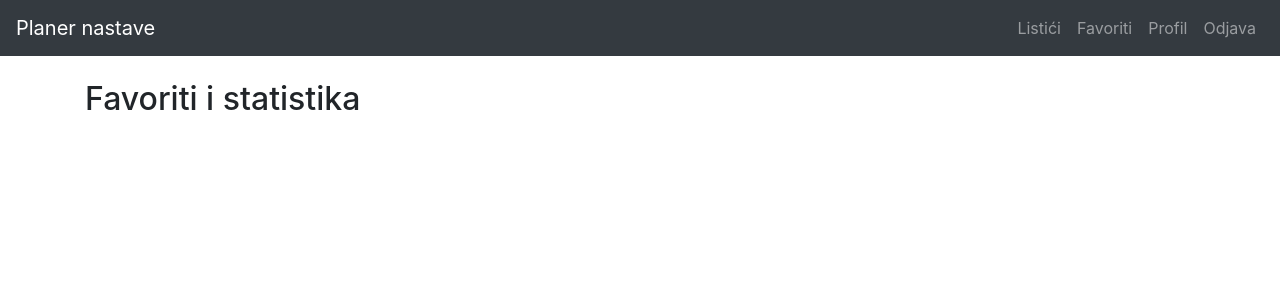
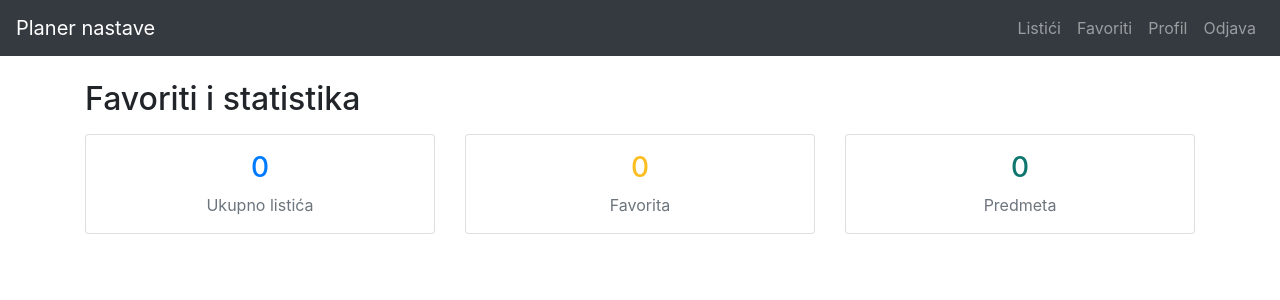
Before and after one commit to mputanecc-cloud/planer-nastave, a Vue app: page /favoriti in a window 1280 px wide. Shown: the top 300 px of the page. Built offline with nearby package versions, Linux system fonts and the light colour scheme; no server answers; the database is empty; sample sign-in values are in the browser's storage.

Commit message:
Dodavanje brojača na stranicu favorita

```diff
--- a/src/views/FavoritiPage.vue
+++ b/src/views/FavoritiPage.vue
@@ -1,11 +1,62 @@
 <template>
   <div class="container mt-4">
     <h2>Favoriti i statistika</h2>
+    <div class="row mt-3">
+      <div class="col-md-4">
+        <div class="card p-3 text-center">
+          <h3 class="text-primary">{{ ukupnoListica }}</h3>
+          <p class="text-muted mb-0">Ukupno listića</p>
+        </div>
+      </div>
+      <div class="col-md-4">
+        <div class="card p-3 text-center">
+          <h3 style="color: #FBBF24;">{{ brojFavorita }}</h3>
+          <p class="text-muted mb-0">Favorita</p>
+        </div>
+      </div>
+      <div class="col-md-4">
+        <div class="card p-3 text-center">
+          <h3 style="color: #0F766E;">{{ brojPredmeta }}</h3>
+          <p class="text-muted mb-0">Predmeta</p>
+        </div>
+      </div>
+    </div>
   </div>
 </template>
 
 <script>
+import { auth, db } from "../firebase"
+
 export default {
-  name: "FavoritiPage"
+  name: "FavoritiPage",
+  data() {
+    return {
+      listici: []
+    }
+  },
+  computed: {
+    ukupnoListica() {
+      return this.listici.length
+    },
+    brojFavorita() {
+      return this.listici.filter(l => l.isFavorite).length
+    },
+    brojPredmeta() {
+      const predmeti = this.listici.map(l => l.predmet)
+      return [...new Set(predmeti)].length
+    }
+  },
+  async created() {
+    const korisnik = auth.currentUser
+    if (korisnik) {
+      const snapshot = await db.collection("listici")
+        .where("userId", "==", korisnik.uid)
+        .get()
+      this.listici = snapshot.docs.map(doc => ({
+        id: doc.id,
+        ...doc.data()
+      }))
+    }
+  }
 }
 </script>
```
